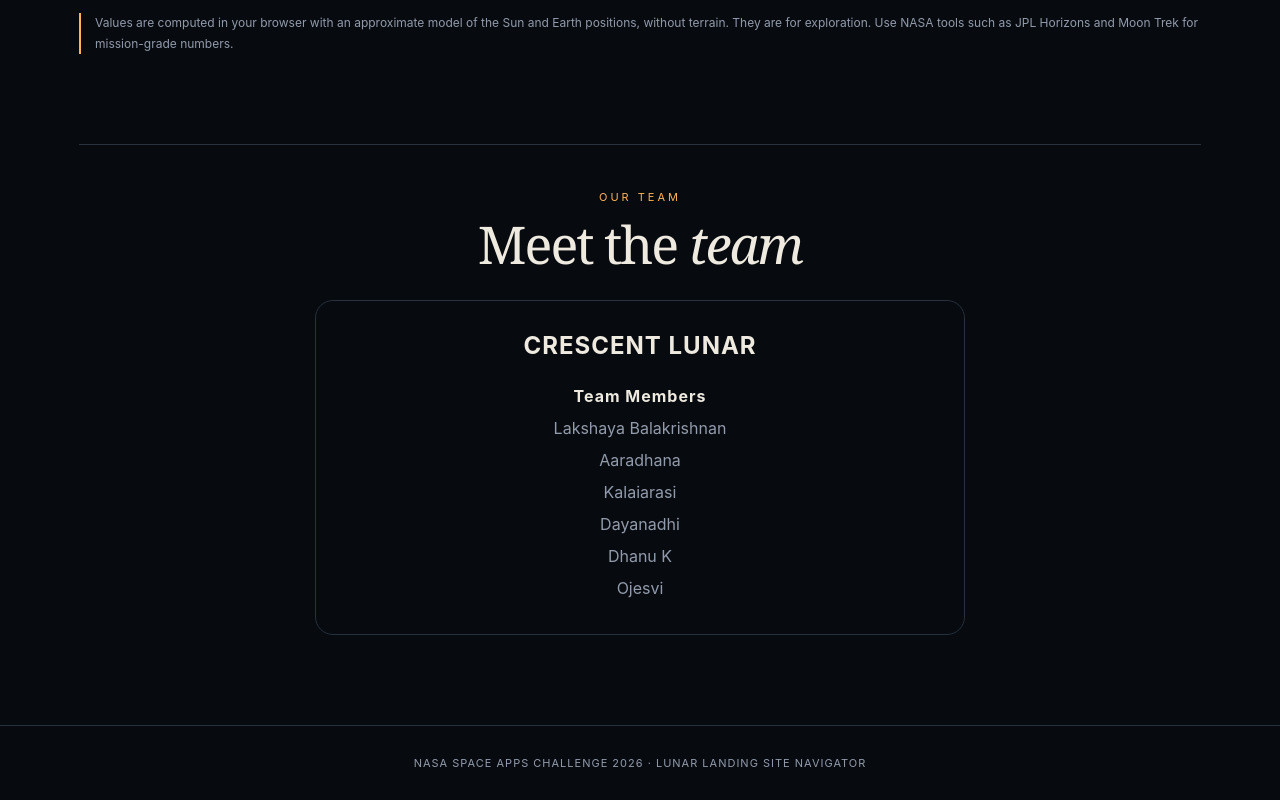
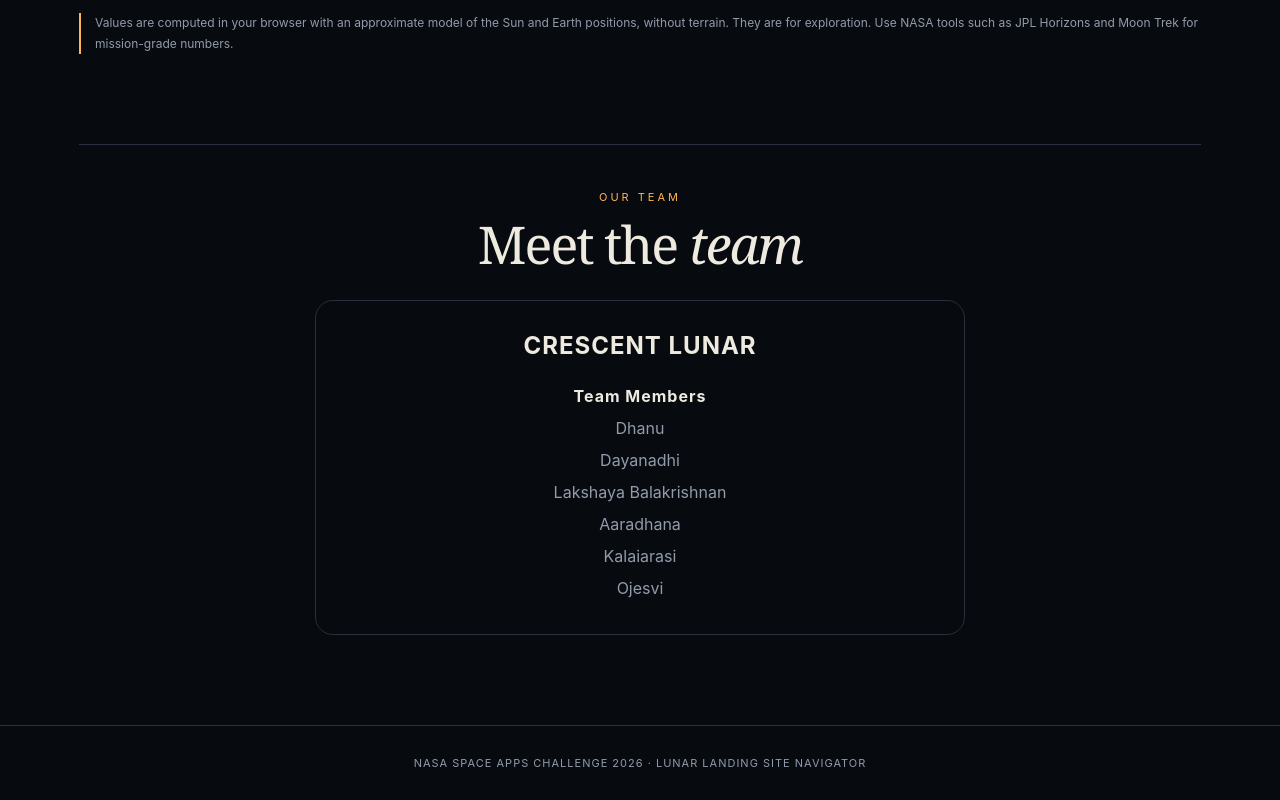
Before and after one commit to dhanukesavan214-source/Lunar-landing-site-navigation-, a plain HTML site: page index.html in a window 1280 px wide. Shown: the part 815-1615 px from the top of the page. Drawn offline with Linux system fonts and the light colour scheme.

Commit message:
Update index.html

```diff
--- a/index.html
+++ b/index.html
@@ -29,11 +29,11 @@
 
         <p class="team-members">
             <strong>Team Members</strong><br>
+            Dhanu<br>
+            Dayanadhi<br>
             Lakshaya Balakrishnan<br>
             Aaradhana<br>
             Kalaiarasi<br>
-            Dayanadhi<br>
-            Dhanu K<br>
             Ojesvi
         </p>
     </div>
```
